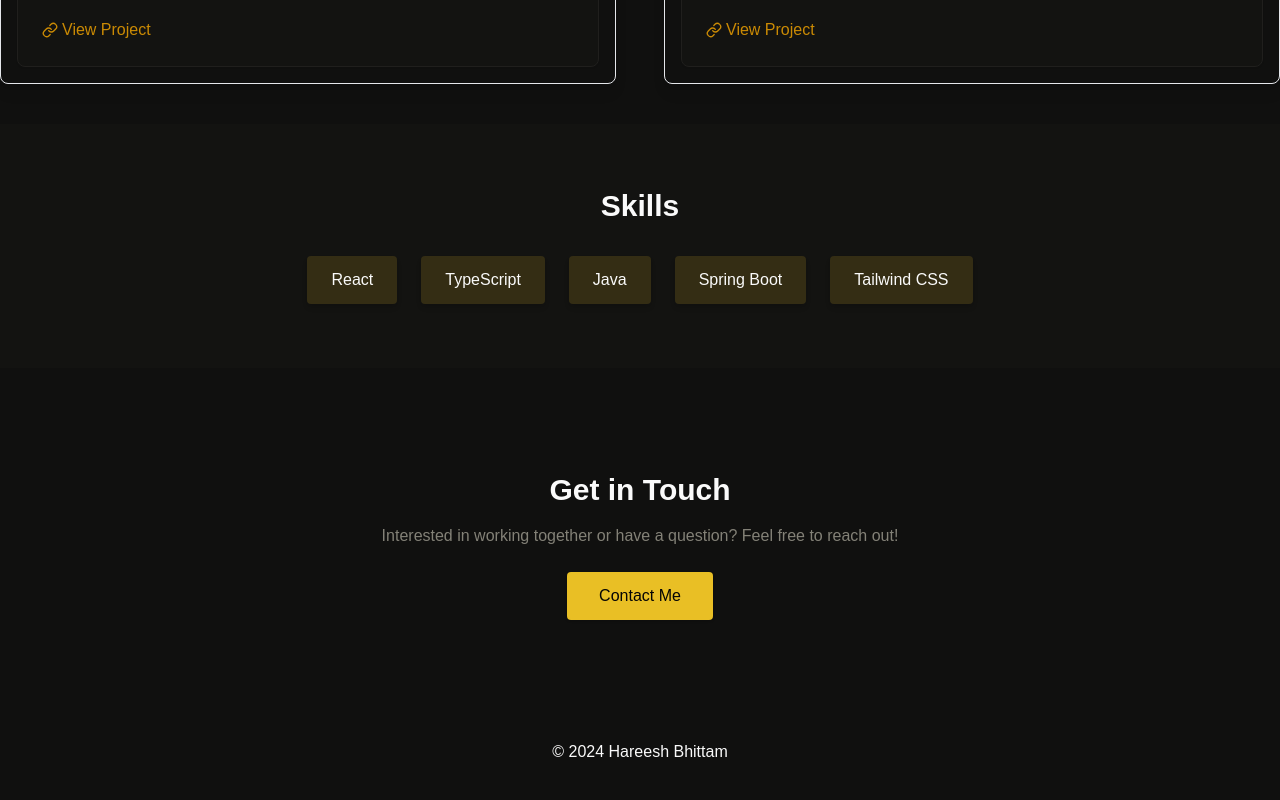
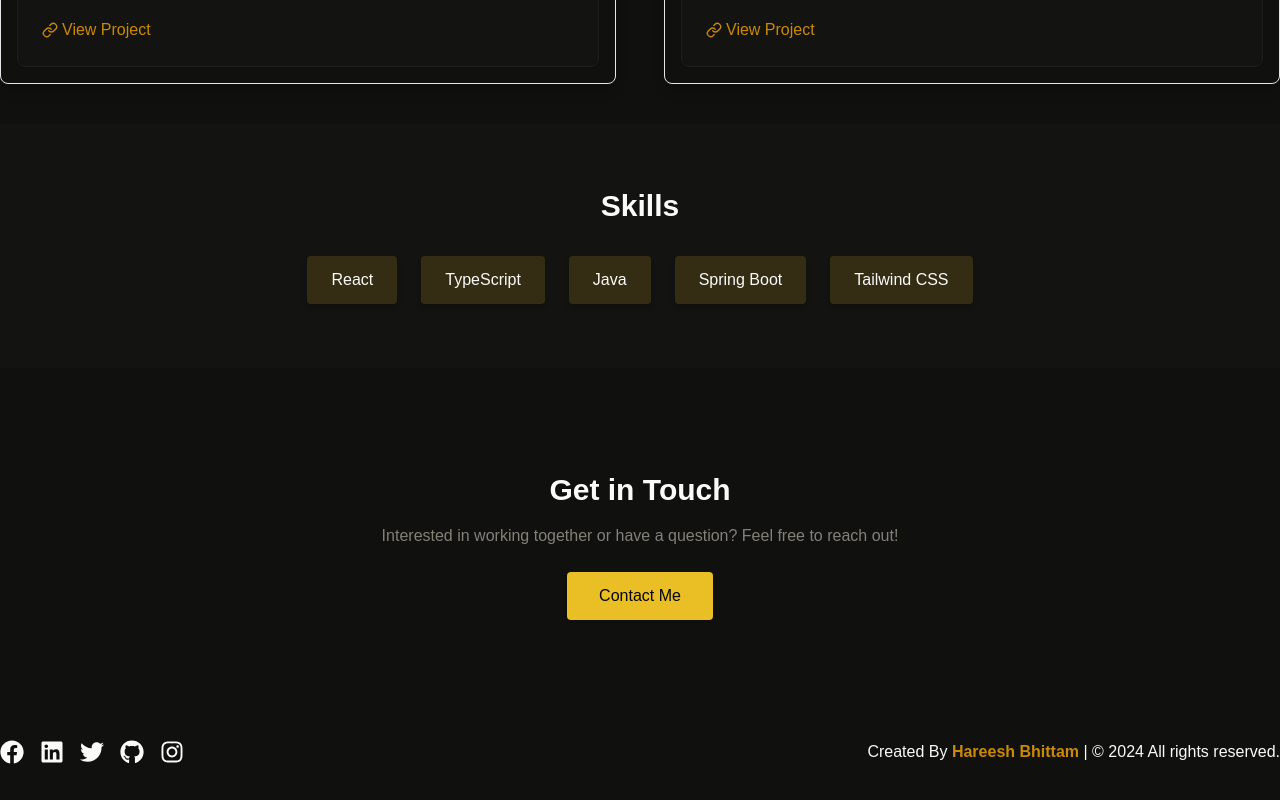
Before and after one commit to Hareesh108/me.github.io, a Next.js app: page / in a window 1280 px wide. Shown: the part 1828-2628 px from the top of the page. Built offline with nearby package versions, Linux system fonts and the light colour scheme.

Commit message:
Added footer section

```diff
--- a/components/footer/index.tsx
+++ b/components/footer/index.tsx
@@ -1,16 +1,54 @@
 import React from "react";
+import Link from "next/link";
+import {
+  FaLinkedin,
+  FaFacebook,
+  FaInstagram,
+  FaTwitter,
+  FaGithub,
+} from "react-icons/fa";
 
 export default function Footer() {
   return (
-    <div className="max-w-screen-xl mt-6 md:mt-10 mb-5 mx-4 md:mx-auto">
+    <div className="max-w-screen-xl mt-6 md:mt-10 mb-5 mx-4 xl:mx-auto">
       <footer
-        className="w-full py-4 text-center"
+        className="w-full py-4 text-center flex md:flex-row flex-col md:justify-between justify-start gap-4"
         style={{
           backgroundColor: "hsl(var(--background))",
           color: "hsl(var(--foreground))",
         }}
       >
-        © 2024 Hareesh Bhittam
+        <div className="flex space-x-4 justify-center">
+          <Link
+            href="https://www.facebook.com/people/Hareesh-Bhittam/100009172282279/"
+            target="_blank"
+          >
+            <FaFacebook size={24} />
+          </Link>
+          <Link
+            href="https://www.linkedin.com/in/hareeshbhittam/"
+            target="_blank"
+          >
+            <FaLinkedin size={24} />
+          </Link>
+          <Link
+            href="https://mobile.twitter.com/hareesh_bhittam"
+            target="_blank"
+          >
+            <FaTwitter size={24} />
+          </Link>
+          <Link href="https://github.com/Hareesh108" target="_blank">
+            <FaGithub size={24} />
+          </Link>
+          <Link href="https://www.instagram.com/_prince__108/" target="_blank">
+            <FaInstagram size={24} />
+          </Link>
+        </div>
+        <div>
+          Created By{" "}
+          <span className="font-bold text-yellow-600 ">Hareesh Bhittam</span> |
+          © 2024 All rights reserved.
+        </div>
       </footer>
     </div>
   );
--- a/package.json
+++ b/package.json
@@ -22,6 +22,7 @@
     "next-themes": "^0.3.0",
     "react": "^18",
     "react-dom": "^18",
+    "react-icons": "^5.3.0",
     "tailwind-merge": "^2.5.4",
     "tailwindcss-animate": "^1.0.7"
   },
```
Also changed, not shown: 2 other files (tests, documents, lock files or other folders).
